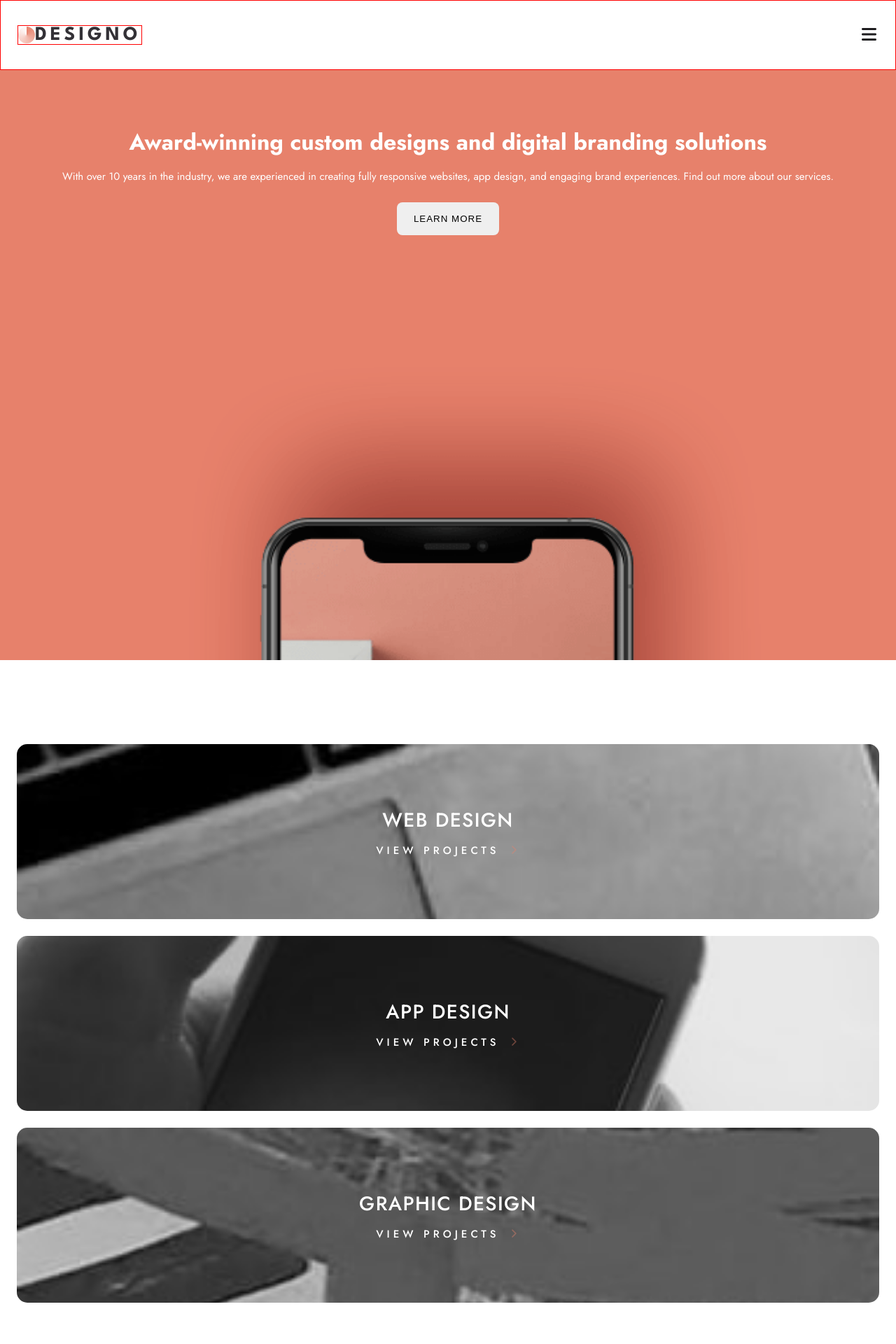
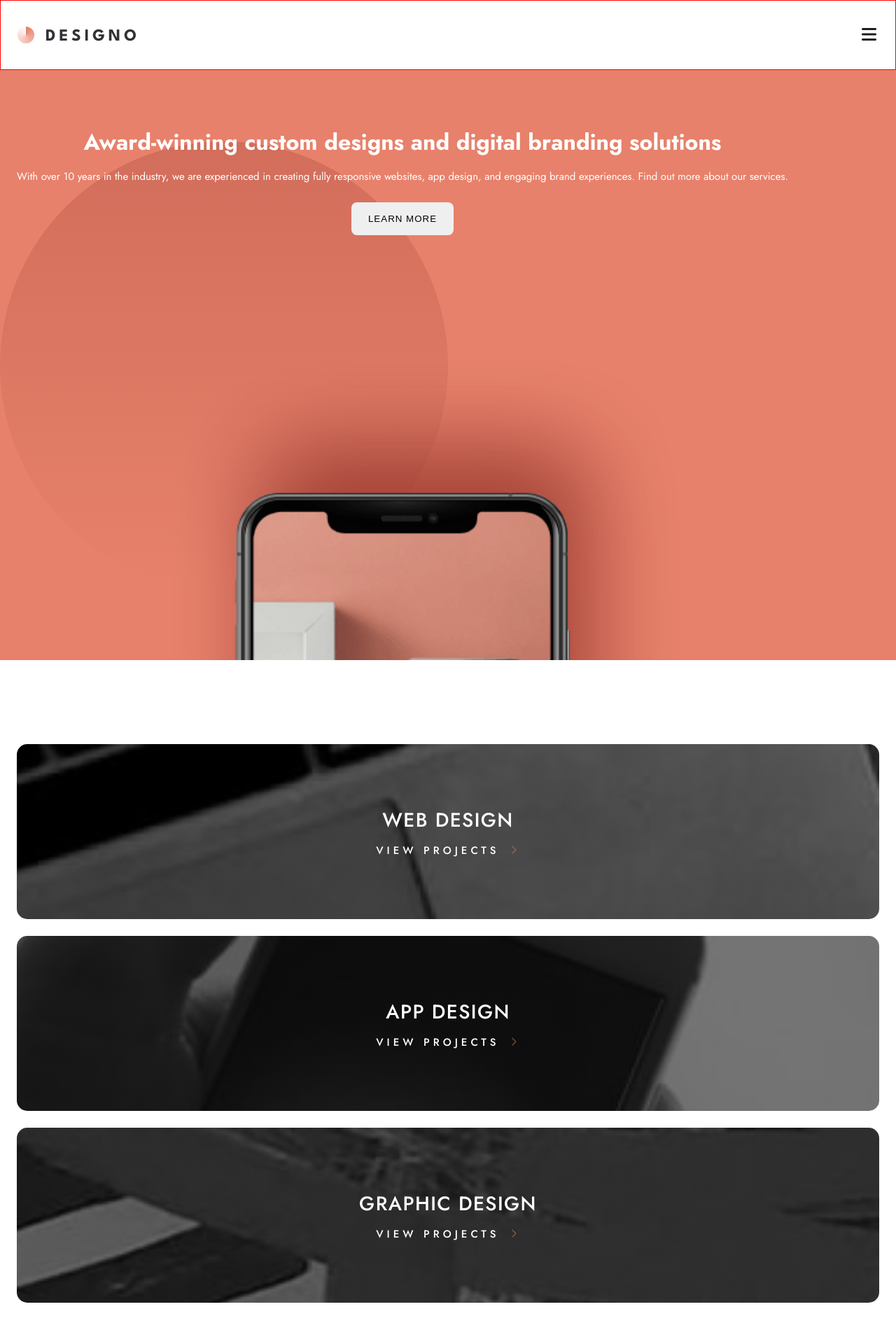
Before and after one commit to ringtho/designo, a JavaScript app: page / in a window 1280 px wide. Shown: the top 1920 px of the page at 70% size. Built offline with nearby package versions, Linux system fonts and the light colour scheme; the HTML template or start-up script is replaced by a standard one.

Commit message:
updated home page style

```diff
--- a/src/index.css
+++ b/src/index.css
@@ -42,11 +42,13 @@ body {
 
 .title,
 .title-footer {
-  /* margin-left: 16px; */
-  font-size: 28px;
+  margin-left: 16px;
+  font-size: 24px;
+  line-height: 24px;
   font-family: var(--secondary-font);
   font-weight: 600;
   letter-spacing: 5px;
+  margin-top: 4px;
 
 }
 
@@ -59,9 +61,9 @@ body {
 }
 
 .logo-container {
+  width: 100%;
   display: flex;
   align-items: center;
-  border: 1px solid red;
 }
 
 .icon-container i{
@@ -75,24 +77,29 @@ body {
   background-color: var(--primary-dark);
   height: 843px;
   position: relative;
-  z-index: -1;
   display: flex;
   flex-direction: column;
+  overflow: hidden;
 }
 
-/* .hero-circle {
+.hero::before{
+  content: "";
   position: absolute;
-  width: 640px;
-  height: 640px;
-  left: calc(50% - 640px/2 + 772.5px);
-  top: calc(50% - 640px/2 + 640.5px);
-  background: linear-gradient(90deg, rgba(93, 2, 2, 0.0001) 0%, rgba(93, 2, 2, 0.497569) 100%);
-  mix-blend-mode: normal;
-  opacity: 0.31;
-  transform: matrix(0, -1, -1, 0, 0, 0);
+  width: 200%;
+  height: 200%;
+  top: calc(50% - 640px/2);
+  left: 0;
   z-index: 1;
-  border: 1px solid red;
-} */
+  background: url("./assets/home/desktop/bg-pattern-hero-home.svg") no-repeat;
+  background-size: 640px;
+}
+
+.hero-container {
+  height: 100%;
+  overflow: hidden;
+  position: absolute;
+  z-index: 100;
+}
 
 .hero-content {
   margin: 80px 24px;
@@ -125,7 +132,7 @@ body {
   background-image: url('./assets/home/desktop/image-hero-phone.png');
   background-repeat: no-repeat;
   background-size: cover;
-  background-position: 0% 0%;
+  background-position: center top;
 }
 
 .offers {
@@ -146,22 +153,30 @@ body {
 }
 
 .offer-container-web {
-  background: url('./assets/home/mobile/image-web-design.jpg');
+  background: linear-gradient(
+    rgba(0, 0, 0, 0.5),
+    rgba(0, 0, 0, 0.5)
+  ), url('./assets/home/mobile/image-web-design.jpg');
   background-repeat: no-repeat;
   background-size: cover;
 }
 
 .offer-container-app {
-  background: url('./assets/home/mobile/image-app-design.jpg');
+  background: linear-gradient(
+    rgba(0, 0, 0, 0.5),
+    rgba(0, 0, 0, 0.5)
+  ), url('./assets/home/mobile/image-app-design.jpg');
   background-repeat: no-repeat;
   background-size: cover;
 }
 
 .offer-container-graphic {
-  background: url('./assets/home/mobile/image-graphic-design.jpg');
+  background: linear-gradient(
+    rgba(0, 0, 0, 0.5),
+    rgba(0, 0, 0, 0.5)
+  ), url('./assets/home/mobile/image-graphic-design.jpg');
   background-repeat: no-repeat;
   background-size: cover;
-  /* background-color: #000000; */
 }
 
 .offer-item {
@@ -258,12 +273,12 @@ body {
   display: flex;
   flex-direction: column;
   align-items: center;
-  border: 1px solid red;
 }
 
-.footer-logo {
+.logo-container.footer-logo {
   margin-bottom: 32px;
   width: 100%;
+  justify-content: center;
 }
 
 .footer-nav {
@@ -322,11 +337,36 @@ body {
   padding: 64px 24px;
   text-align: center;
   color: #FFFFFF;
+  overflow: hidden;
+  width: 100%;
+  height: 100%;
+  border: 2px solid greenyellow;
+}
+
+.get-in-touch-wrapper {
+  border: 5px solid red;
+  position: relative;
+  overflow: hidden;
+}
+
+.get-in-touch-wrapper::before {
+  content: "";
+  position: absolute;
+  width: 200%;
+  height: 200%;
+  top: -50%;
+  left: -50%;
+  z-index: 1;
+  background: url("./assets/home/desktop/bg-pattern-hero-home.svg");
+  background-size: 292px;
+  transform: rotate(30deg);
 }
 
 .get-in-touch-container > h2 {
   font-size: 32px;
   font-weight: 500;
+  line-height: 36px;
+  margin-bottom: 16px;
 }
 
 .get-in-touch-container > p {
@@ -345,3 +385,7 @@ body {
 .mg-bottom {
   margin-bottom: 24px;
 }
+
+button:hover {
+  cursor: pointer;
+}
--- a/src/pages/Home.js
+++ b/src/pages/Home.js
@@ -17,7 +17,7 @@ const Home = () => {
         </header>
         <main>
             <section className="hero">
-                <div className="hero-circle"></div>
+                <div className="hero-container">
                 <div className="hero-content">
                     <h2>Award-winning custom designs and digital branding solutions</h2>
                     <p>With over 10 years in the industry, we are experienced in creating
@@ -26,6 +26,7 @@ const Home = () => {
                     <button className="hero-btn">LEARN MORE</button>
                 </div>
                 <div className="hero-image"></div>
+                </div>
             </section>
             <section className="offers">
                 <div className="offer-container-web">
@@ -108,6 +109,7 @@ const Home = () => {
         <footer className="footer">
             <div className="footer-container">
                 <div className="get-in-touch">
+                    <div className="get-in-touch-wrapper">
                         <div className="get-in-touch-container">
                             <h2>Let’s talk about your project</h2>
                             <p>
@@ -115,6 +117,8 @@ const Home = () => {
                             how our expertise can help your business grow.
                             </p>
                             <button className="footer-btn">GET IN TOUCH</button>
+
+                        </div>
                     </div>
 
                 </div>
```
Lines whose indentation alone changed are shown as unchanged.
